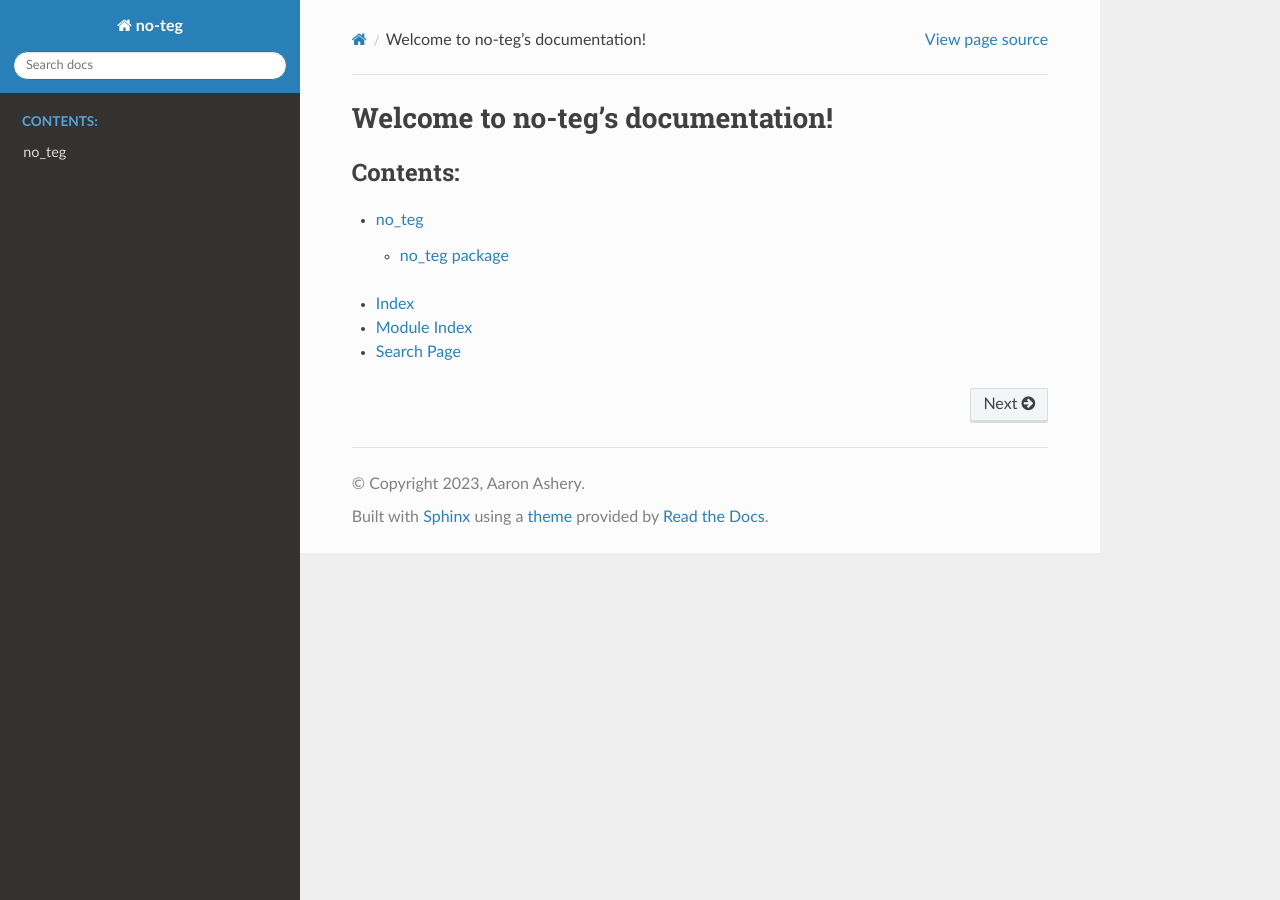
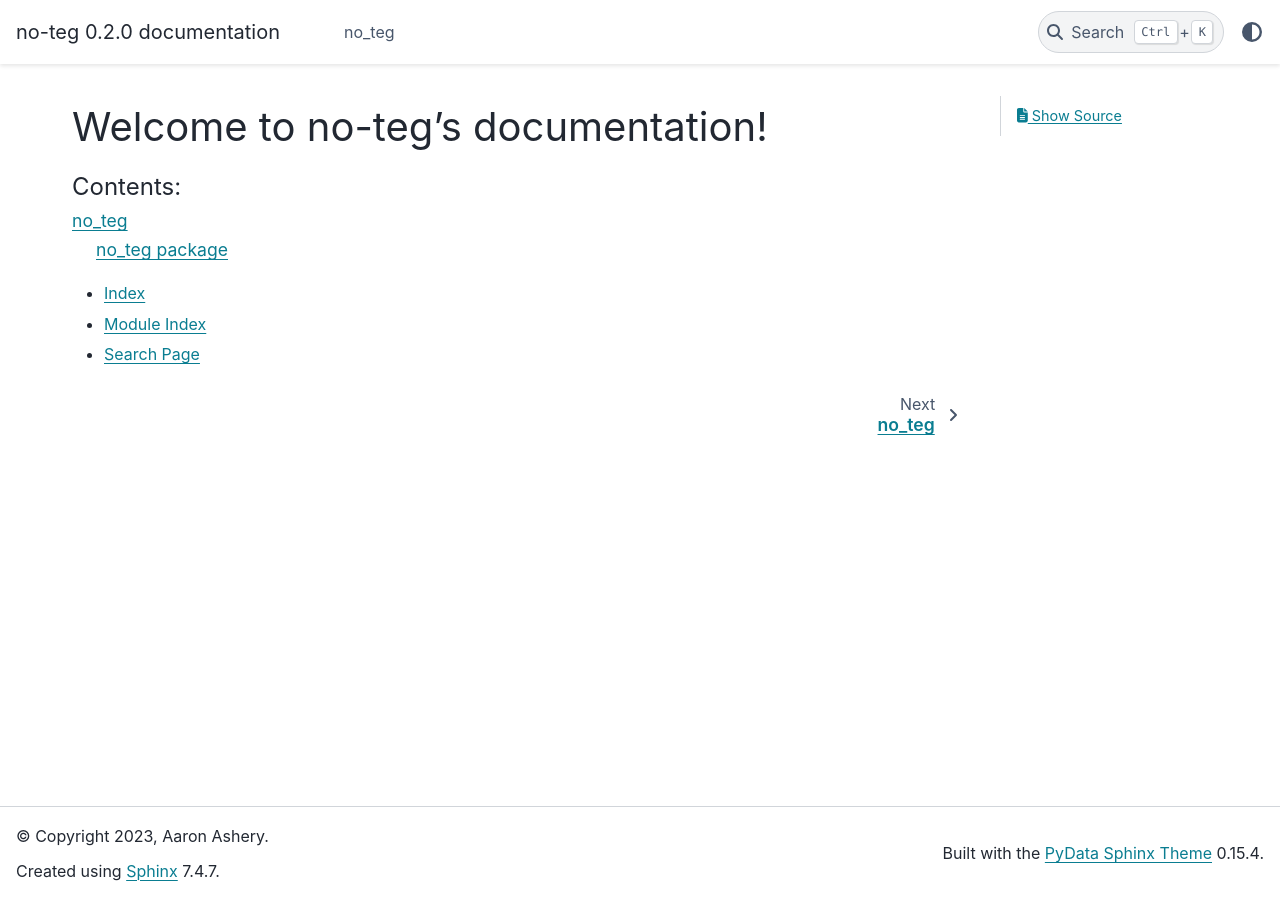
Before and after one commit to AaronAshery/no-teg, a Sphinx documentation site: the page built from docs/index.md, in a window 1280 px wide. Built offline with Sphinx 7.4.7 and the PyData theme 0.15.4, drawn with Linux system fonts in a browser that asks for light colours.

```diff
--- a/doc_requirements.txt
+++ b/doc_requirements.txt
@@ -1,3 +1,4 @@
 sphinx>=4.5.0
 numpydoc==1.4
 sphinx_rtd_theme>=1.1.1
+pydata-sphinx-theme>=0.9.0
--- a/docs/conf.py
+++ b/docs/conf.py
@@ -4,7 +4,8 @@
 # https://www.sphinx-doc.org/en/master/usage/configuration.html
 
 from recommonmark.transform import AutoStructify
-import sphinx_rtd_theme
+#import sphinx_rtd_theme
+import pydata_sphinx_theme
 import os
 import sys
 sys.path.insert(0, os.path.abspath('..'))
@@ -46,6 +47,6 @@
 # -- Options for HTML output -------------------------------------------------
 # https://www.sphinx-doc.org/en/master/usage/configuration.html#options-for-html-output
 
-html_theme = "sphinx_rtd_theme"
+html_theme = "pydata_sphinx_theme"
 html_static_path = ['_static']
-html_theme_path = [sphinx_rtd_theme.get_html_theme_path()]
+#html_theme_path = [pydata_sphinx_theme.get_html_theme_path()]
```
